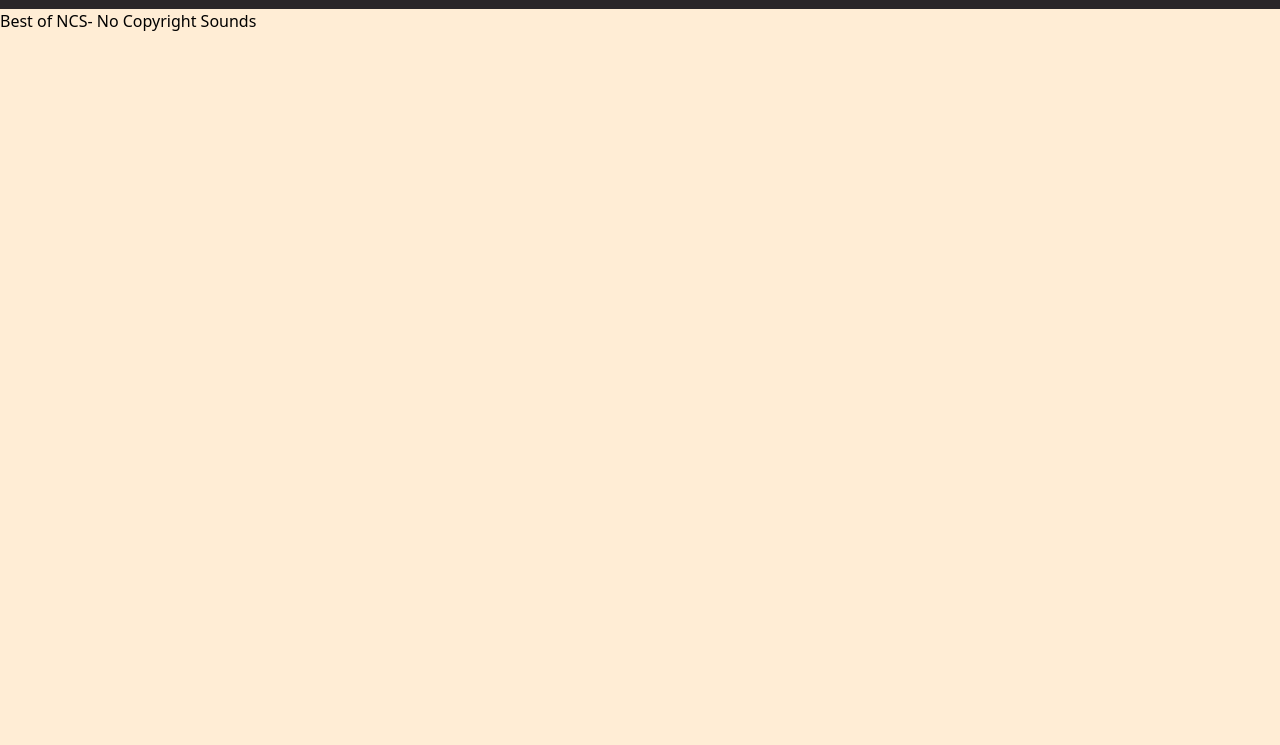
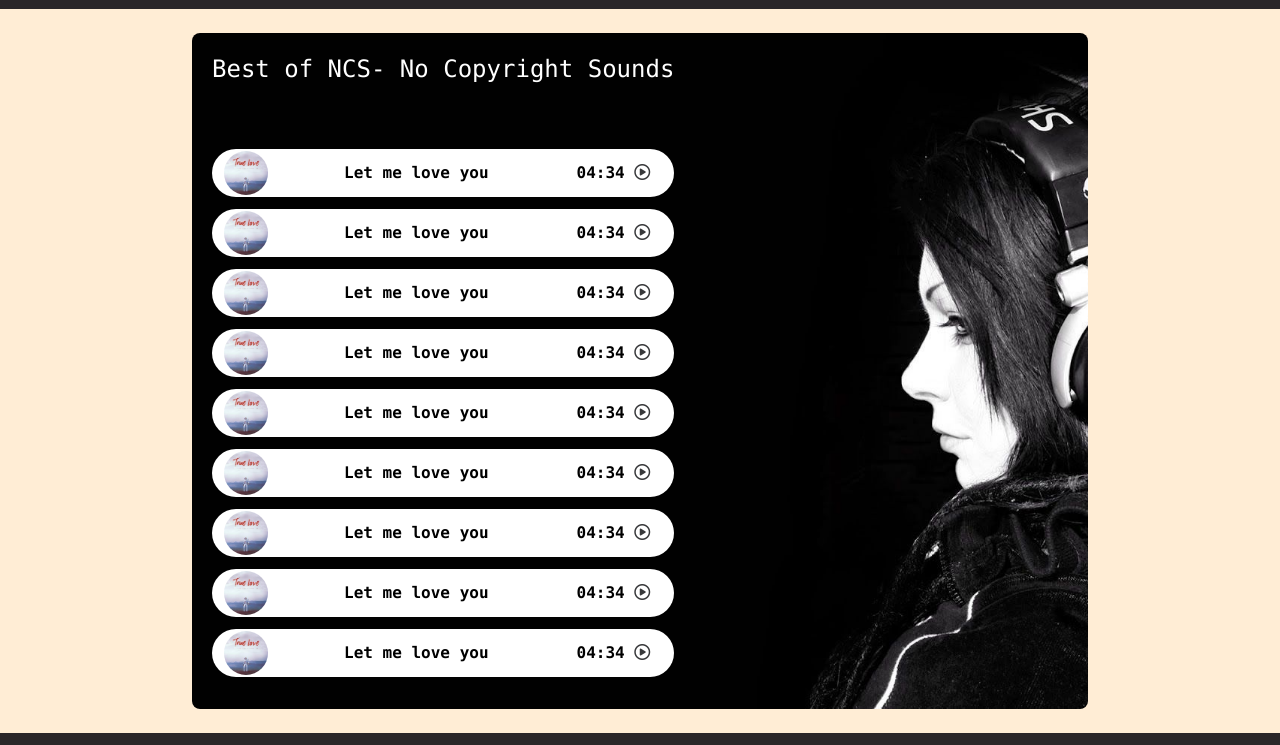
Before and after one commit to Sadia-Tasfia/Spotify.Clone, a website built with Vite: page index.html in a window 1280 px wide. Shown: the part 55-800 px from the top of the page. Built offline with nearby package versions, Linux system fonts and the light colour scheme.

Commit message:
third commit

```diff
--- a/index.html
+++ b/index.html
@@ -19,13 +19,99 @@
     </ul>
   </nav>
 
-  <div class="container min-h-[130vh]">
-    <h1>Best of NCS- No Copyright Sounds</h1>
-    <div class="songsList"></div>
+  <div class="container  bg-[url('/cover/bg.jpg')] bg-cover bg-no-repeat">
+    <div class="songsList">
+      <h1 class="text-2xl">Best of NCS- No Copyright Sounds</h1>
+      <div class="songItemContainer mt-16">
+
+        <div class="songItem">
+          <img src="cover/10.jpg" alt="" class="
+          w-11 my-0 mx-3 rounded-[2.08rem]">
+          <span>Let me love you</span>
+          <span class="songListPlay"><span class="timestamp mx-6">04:34  <i class="fa-regular  fa-circle-play" style="color: #38393b;"></i>
+          </span></span>
+        </div>
+
+        <div class="songItem">
+          <img src="cover/10.jpg" alt="" class="
+          w-11 my-0 mx-3 rounded-[2.08rem]">
+          <span>Let me love you</span>
+          <span class="songListPlay"><span class="timestamp mx-6">04:34  <i class="fa-regular  fa-circle-play" style="color: #38393b;"></i>
+          </span></span>
+        </div>
+
+        <div class="songItem">
+          <img src="cover/10.jpg" alt="" class="
+          w-11 my-0 mx-3 rounded-[2.08rem]">
+          <span>Let me love you</span>
+          <span class="songListPlay"><span class="timestamp mx-6">04:34  <i class="fa-regular  fa-circle-play" style="color: #38393b;"></i>
+          </span></span>
+        </div>
+
+        <div class="songItem">
+          <img src="cover/10.jpg" alt="" class="
+          w-11 my-0 mx-3 rounded-[2.08rem]">
+          <span>Let me love you</span>
+          <span class="songListPlay"><span class="timestamp mx-6">04:34  <i class="fa-regular  fa-circle-play" style="color: #38393b;"></i>
+          </span></span>
+        </div>
+
+        <div class="songItem">
+          <img src="cover/10.jpg" alt="" class="
+          w-11 my-0 mx-3 rounded-[2.08rem]">
+          <span>Let me love you</span>
+          <span class="songListPlay"><span class="timestamp mx-6">04:34  <i class="fa-regular  fa-circle-play" style="color: #38393b;"></i>
+          </span></span>
+        </div>
+
+        <div class="songItem">
+          <img src="cover/10.jpg" alt="" class="
+          w-11 my-0 mx-3 rounded-[2.08rem]">
+          <span>Let me love you</span>
+          <span class="songListPlay"><span class="timestamp mx-6">04:34  <i class="fa-regular  fa-circle-play" style="color: #38393b;"></i>
+          </span></span>
+        </div>
+
+        <div class="songItem">
+          <img src="cover/10.jpg" alt="" class="
+          w-11 my-0 mx-3 rounded-[2.08rem]">
+          <span>Let me love you</span>
+          <span class="songListPlay"><span class="timestamp mx-6">04:34  <i class="fa-regular  fa-circle-play" style="color: #38393b;"></i>
+          </span></span>
+        </div>
+
+        <div class="songItem">
+          <img src="cover/10.jpg" alt="" class="
+          w-11 my-0 mx-3 rounded-[2.08rem]">
+          <span>Let me love you</span>
+          <span class="songListPlay"><span class="timestamp mx-6">04:34  <i class="fa-regular  fa-circle-play" style="color: #38393b;"></i>
+          </span></span>
+        </div>
+
+        <div class="songItem">
+          <img src="cover/10.jpg" alt="" class="
+          w-11 my-0 mx-3 rounded-[2.08rem]">
+          <span>Let me love you</span>
+          <span class="songListPlay"><span class="timestamp mx-6">04:34  <i class="fa-regular  fa-circle-play" style="color: #38393b;"></i>
+          </span></span>
+        </div>
+
+
+      </div>
+
+    </div>
     <div class="songBanner"></div>
   </div>
 
-  <div class="bottom sticky h-36 bg-[#2a2628] flex  items-center justify-center flex-col">
+  <div class="
+  bottom
+  sticky
+  h-36
+  bg-[#2a2628]
+  flex
+  items-center
+  justify-center
+  flex-col">
     <input type="range" name="range" id="progressBar" class="w-[80vw]" min="0" max="100">
 
     <div class="icons mt-3 cursor-pointer">
@@ -33,6 +119,9 @@
       <i class="fa-regular fa-2x fa-circle-play" style="color: #c8cdd5;"></i>
       <i class="fa-solid fa-2x fa-forward-fast" style="color: #c8cdd5;"></i>
     </div>
+    <div class="songInfo absolute left-[10vw] text-white">
+      <img src="cover/playing.gif"  width="40px" alt="">Let me love you - Justin Beibar
+    </div>
   </div>
 
   <script src="script.js"></script>
--- a/style.css
+++ b/style.css
@@ -3,6 +3,12 @@
 @tailwind utilities;
 
 
-@container {
-
+.container {
+  @apply min-h-[76vh] flex bg-black w-[70%]  text-white my-6 mx-auto font-mono rounded-lg p-5
 }
+.songItem{
+  @apply h-12  flex bg-white text-black font-semibold  my-3 mx-0 justify-between items-center rounded-full
+}
+.songInfo img{
+  @apply opacity-0 transition-opacity
+}
```
